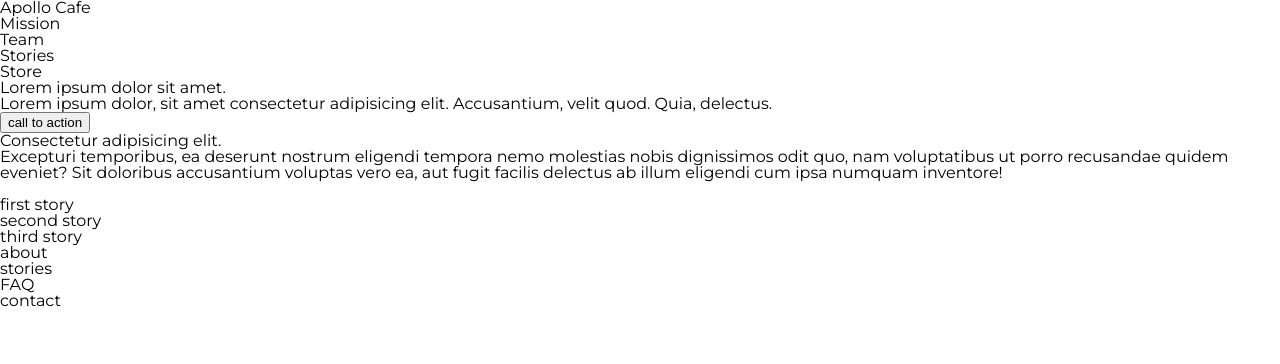
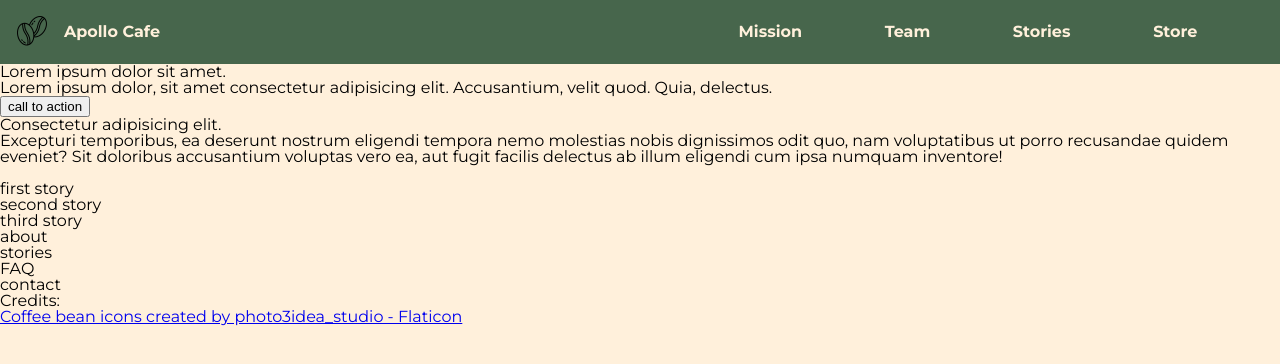
Before and after one commit to mateuszurban/portfolio-cafe-apollo, a React app: page / in a window 1280 px wide. Shown: the top 364 px of the page. Built offline with nearby package versions, Linux system fonts and the light colour scheme.

Commit message:
Add navbar styles

```diff
--- a/src/components/Footer.js
+++ b/src/components/Footer.js
@@ -9,6 +9,10 @@ const Footer = () => {
                 <li>FAQ</li>
                 <li>contact</li>
             </ul>
+            <ul>
+                <p>Credits:</p>
+            <a href="https://www.flaticon.com/free-icons/coffee-bean" title="coffee bean icons">Coffee bean icons created by photo3idea_studio - Flaticon</a>
+            </ul>
         </div>
     )
 }
--- a/src/components/Nav.js
+++ b/src/components/Nav.js
@@ -4,6 +4,7 @@ const Nav = () => {
     return (
         <div className="navbar">
             <ul>
+                <div className="logo"></div>
                 <li>Apollo Cafe</li>
                 <li>Mission</li>
                 <li>Team</li>
--- a/src/css/style.css
+++ b/src/css/style.css
@@ -53,7 +53,45 @@ table {
 body {
 	font-size: 16px;
 	font-family: 'Montserrat', "Arial", sans-serif;
+	/* Imported weights: 400, 700, 900 */
 	font-weight: 400;
+
+	background-color: #FFF0DB
 }
 
 /* Navbar section: */
+.navbar {
+}
+
+.navbar ul {
+	background-color: #47664C;
+	color: #FFF0DB;
+	height: 4rem;
+	font-weight: 700;
+
+	display: flex;
+	flex-wrap: nowrap;
+    align-items: center;
+
+	/* justify-content: center; */
+}
+
+.navbar li:first-of-type {
+	flex-grow: 7;
+}
+
+.navbar li {
+	flex-grow: 1;
+}
+
+.navbar .logo {
+	background-image: url(../assets/coffee-beans.png);
+	background-repeat: no-repeat;
+
+	width: 48px;
+	height: 48px;
+	position: relative;
+	top: 30%;
+	margin-top: -24px;
+	margin-left: 16px;
+}
--- a/src/index.html
+++ b/src/index.html
@@ -4,8 +4,6 @@
     <meta charset="UTF-8">
     <meta http-equiv="X-UA-Compatible" content="IE=edge">
     <meta name="viewport" content="width=device-width, initial-scale=1.0">
-    <!-- <link rel="preconnect" href="https://fonts.googleapis.com"> -->
-    <!-- <link rel="preconnect" href="https://fonts.gstatic.com" crossorigin> -->
     <link href="https://fonts.googleapis.com/css2?family=Montserrat:wght@400;700;900&display=swap" rel="stylesheet">
     <title>Apollo Cafe</title>
 </head>
```
Also changed, not shown: src/assets/coffee-beans.png (added). Lines whose indentation alone changed are shown as unchanged.
